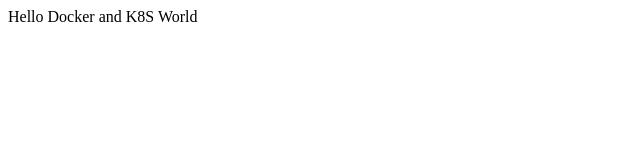
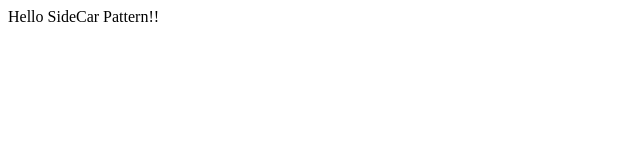
Before and after one commit to gblee87/web-contents, a plain HTML site: page index.html in a window 1280 px wide. Shown: the full height of the page, 0-640 px from the left. Drawn offline with Linux system fonts and the light colour scheme.

Commit message:
test sidecar pattern

```diff
--- a/index.html
+++ b/index.html
@@ -6,6 +6,6 @@
     <title>Document</title>
 </head>
 <body>
-    Hello Docker and K8S World
+    Hello SideCar Pattern!!
 </body>
 </html>
```
